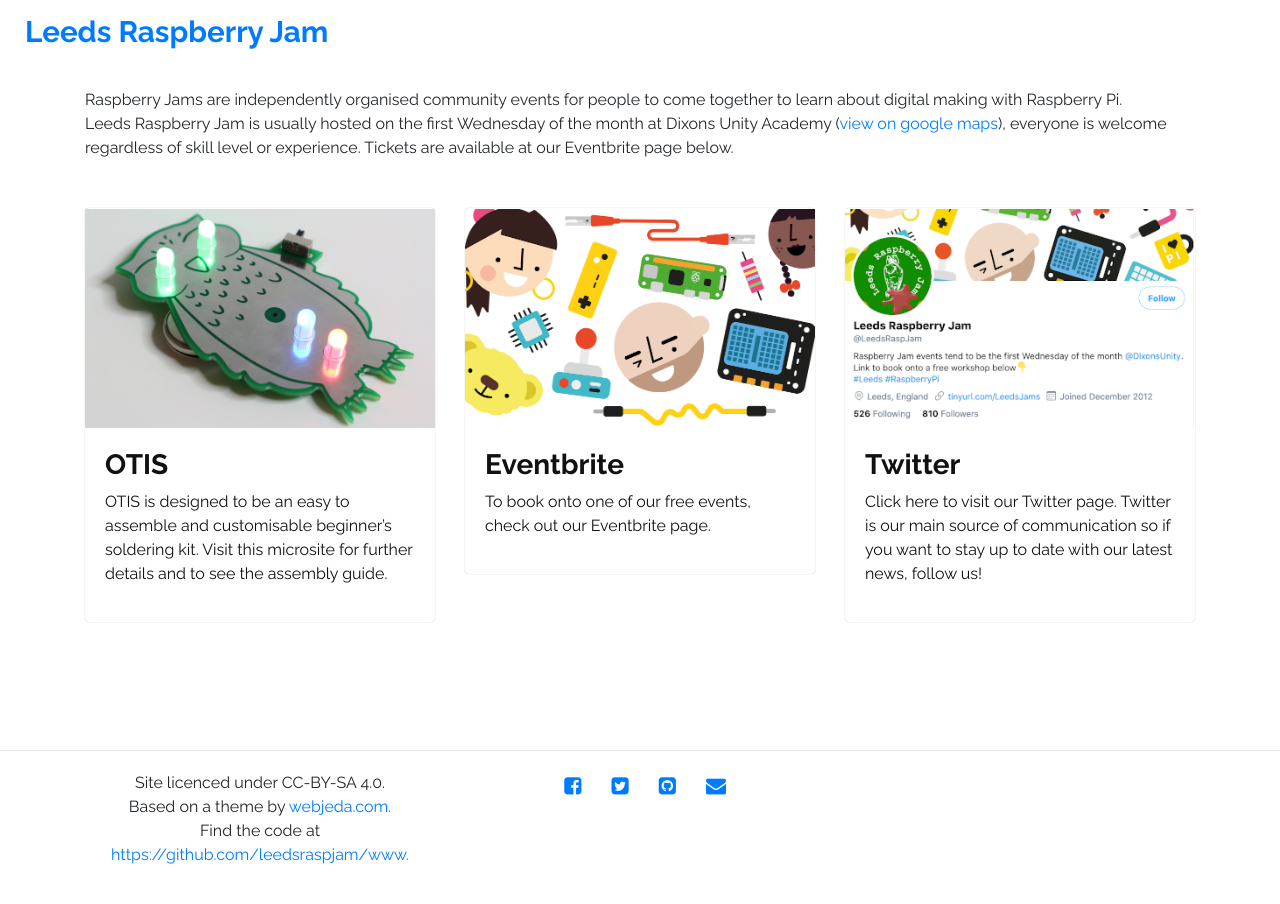
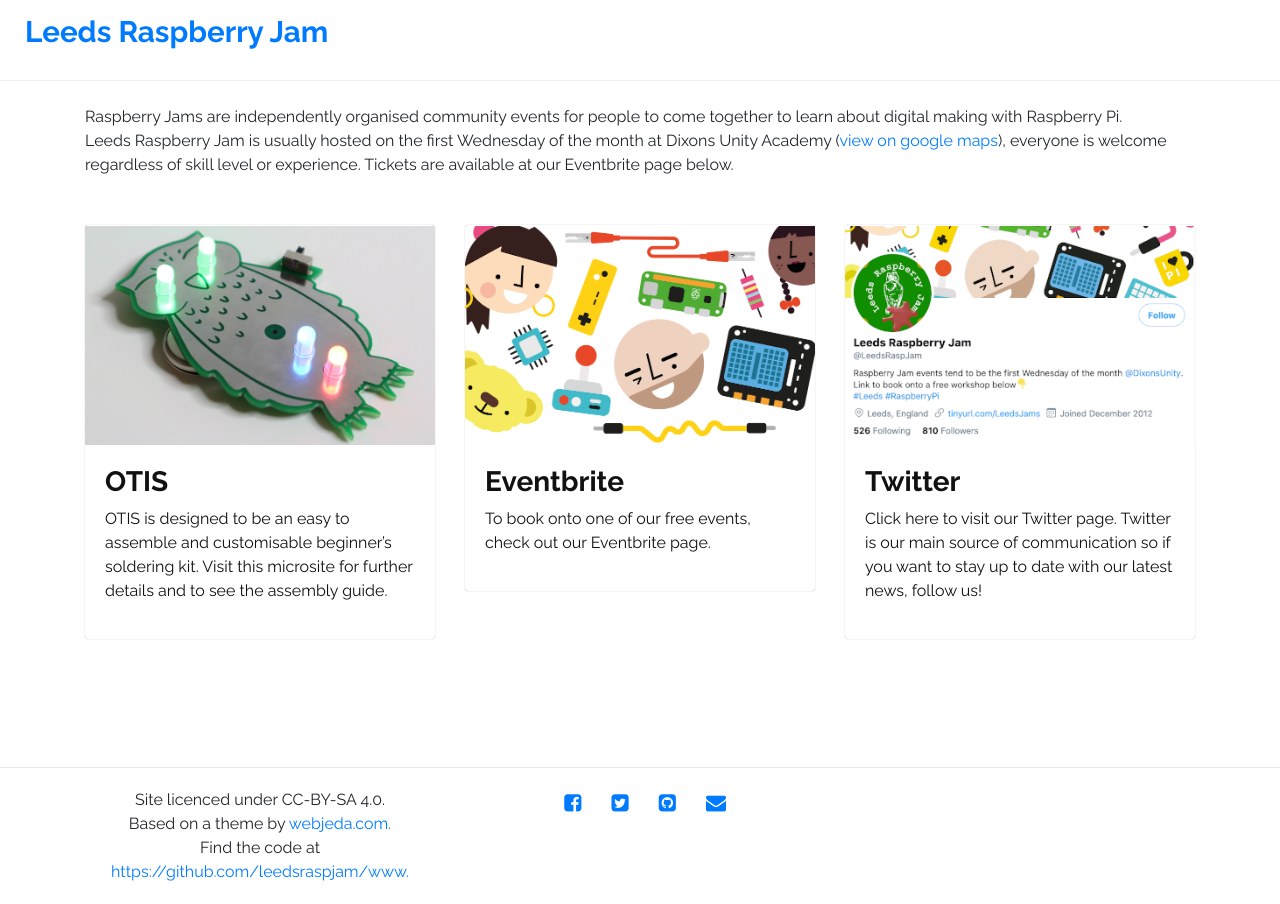
Before and after one commit to LeedsRaspJam/www, a Jekyll site: the page built from index.html, in a window 1280 px wide. Built offline with Jekyll 4.4.1, drawn with Linux system fonts in a browser that asks for light colours; the list of posts is cut into pages by our own code.

Commit message:
Update header.html

```diff
--- a/_includes/header.html
+++ b/_includes/header.html
@@ -1,9 +1,8 @@
 <header class="site-header">
 <a class="navbar-brand" href="{{site.baseurl}}/">Leeds Raspberry Jam</a>
-<nav class="navbar navbar-expand-lg navbar-light bg-transparent" style="display:none;">
-  <a class="navbar-brand" href="{{site.baseurl}}/">Leeds Raspberry Jam</a>
-  <button class="navbar-toggler" type="button" data-toggle="collapse" data-target="#navbarSupportedContent" aria-controls="navbarSupportedContent" aria-expanded="false" aria-label="Toggle navigation">
-    <span class="navbar-toggler-icon"></span>
+<nav class="navbar navbar-expand-lg navbar-light bg-transparent">
+  <button class="navbar-toggler" type="button" data-toggle="collapse" data-target="#navbarSupportedContent" aria-controls="navbarSupportedContent" aria-expanded="false" aria-label="Toggle navigation" style="display:none;">
+    <span class="navbar-toggler-icon" style="display:none;"></span>
   </button>
 </nav>
 </header>
```
